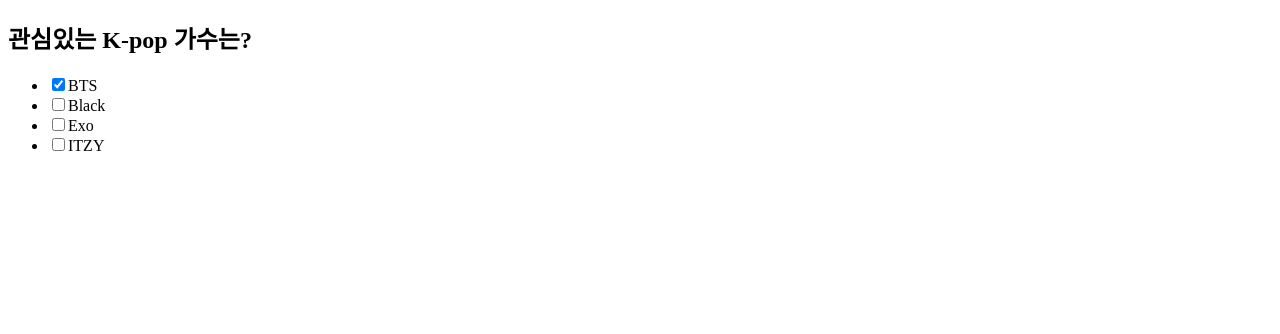
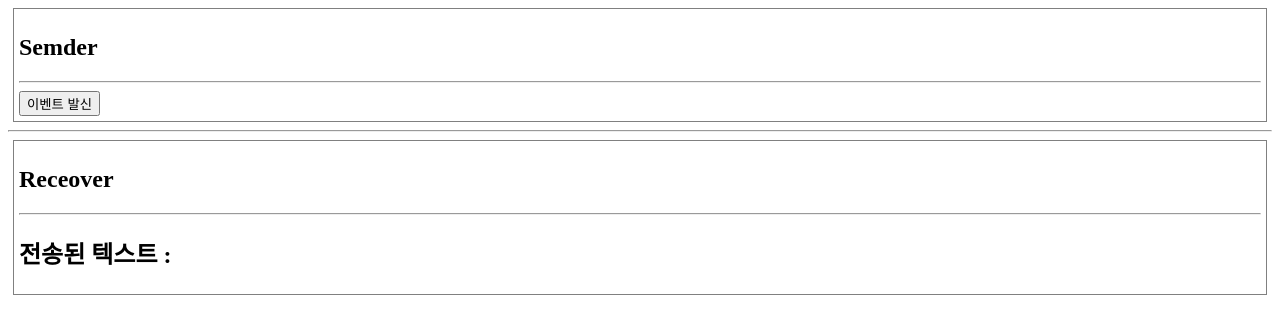
Before and after one commit to Woochang1132/VueBook, a Vue app: page / in a window 1280 px wide. Shown: the top 334 px of the page. Built offline with nearby package versions, Linux system fonts and the light colour scheme.

Commit message:
VueBook : mitt 라이브러리를 활용한 이벤트 emit 및 receive 구현

```diff
--- a/package.json
+++ b/package.json
@@ -9,6 +9,7 @@
   },
   "dependencies": {
     "core-js": "^3.8.3",
+    "mitt": "^3.0.1",
     "vue": "^3.2.13"
   },
   "devDependencies": {
--- a/src/App.vue
+++ b/src/App.vue
@@ -1,55 +1,20 @@
 <template>
-<!--   <TransitionTag/>
-  <MethodReturn/>
-  <LinkValue/>
-  <VForDirective/>
-  <VbindApp/>
-  <VModelComponent/>
-  <SelectComponent/>
-  <ConditionComponent/>
-  <ComputedProperty/>
-  <VClickMethod/>
-  -->
   <div>
-    <h2>관심있는 K-pop 가수는?</h2>
-    <ul>
-      <CheckboxItem v-for="idol in idols" :key="idol.id" :idol="idol"></CheckboxItem>
-    </ul>
+      <SenderComponent/>
+      <hr/>
+      <ReceiverComponent/>
   </div>
 </template>
 
 <script>
-import CheckboxItem from './components/CheckboxItem.vue';
+import ReceiverComponent from './components/ReceiverComponent.vue';
+import SenderComponent from './components/SenderComponent.vue';
 
-/* import TransitionTag from './components/TransitionTag.vue'
-import MethodReturn from './components/MethodReturn.vue'
-import LinkValue from './components/LinkValue.vue'
-import VForDirective from './components/VForDirective.vue'
-import VbindApp from './components/VbindApp.vue'
-import VModelComponent from './components/VModelComponent.vue'
-import SelectComponent from './components/SelectComponent.vue'
-import ConditionComponent from './components/ConditionComponent.vue'
-import ComputedProperty from './components/ComputedProperty.vue'
-import VClickMethod from './components/VClickMethod.vue'
-*/
-
-export default {
-  name: 'App',
-  data() {
-    return {
-      idols : [
-        {id:1, name:"BTS", checked:true},
-        {id:2, name:"Black", checked:false},
-        {id:3, name:"Exo", checked:false},
-        {id:4, name:"ITZY", checked:false},
-      ]
-    }
-  },
-  components: {
-    CheckboxItem
-}
+  export default {
+  components: { SenderComponent, ReceiverComponent }
 }
 </script>
 
-<style>
+<style lang="scss" scoped>
+
 </style>
--- a/src/components/InputName.vue
+++ b/src/components/InputName.vue
@@ -8,6 +8,11 @@
 <script>
     export default {
         name: "InputName",
+        emits:{
+            nameChanged: (e) => {
+                return e.name && typeof(e.name) === "string" && e.name.trim().length >= 3? true : false
+            }
+        },
         data() {
             return {
                 name: ""
--- /dev/null
+++ b/src/components/ReceiverComponent.vue
@@ -0,0 +1,30 @@
+<template>
+    <div style="border: solid 1px gray; margin: 5px; padding: 5px;">
+        <h2>Receover</h2>
+        <hr/>
+        <h2>전송된 텍스트 : {{ textMessage }}</h2>
+    </div>
+</template>
+
+<script>
+    export default {
+        name: "ReceiverComponent",
+        created(){
+            this.emitter.on("message", this.receiveHandler);
+        },
+        data() {
+            return {
+                textMessage: ""
+            }
+        },
+        methods: {
+            receiveHandler(msg){
+                this.textMessage = msg;
+            }
+        }
+    }
+</script>
+
+<style lang="scss" scoped>
+
+</style>
--- /dev/null
+++ b/src/components/SenderComponent.vue
@@ -0,0 +1,22 @@
+<template>
+    <div style="border: solid 1px gray; margin: 5px; padding: 5px;">
+        <h2>Semder</h2>
+        <hr/>
+        <button @click="sendMessage">이벤트 발신</button>
+    </div>
+</template>
+
+<script>
+    export default {
+        name: "SenderCompoent",
+        methods: {
+            sendMessage(){
+                this.emitter.emit("message" , Date.now() + "에 발신된 메시지")
+            }
+        }
+    }
+</script>
+
+<style lang="scss" scoped>
+
+</style>
--- a/src/main.js
+++ b/src/main.js
@@ -1,4 +1,9 @@
 import { createApp } from 'vue'
 import App from './App.vue'
+import mitt from 'mitt';
 
-createApp(App).mount('#app')
+const emitter = mitt();
+emitter.on('*', (type, e) => console.log(`##이벤트 로그 : ${type} => `, e))
+const app = createApp(App)
+app.config.globalProperties.emitter = emitter;
+app.mount("#app");
```
Also changed, not shown: 2 other files (tests, documents, lock files or other folders).
